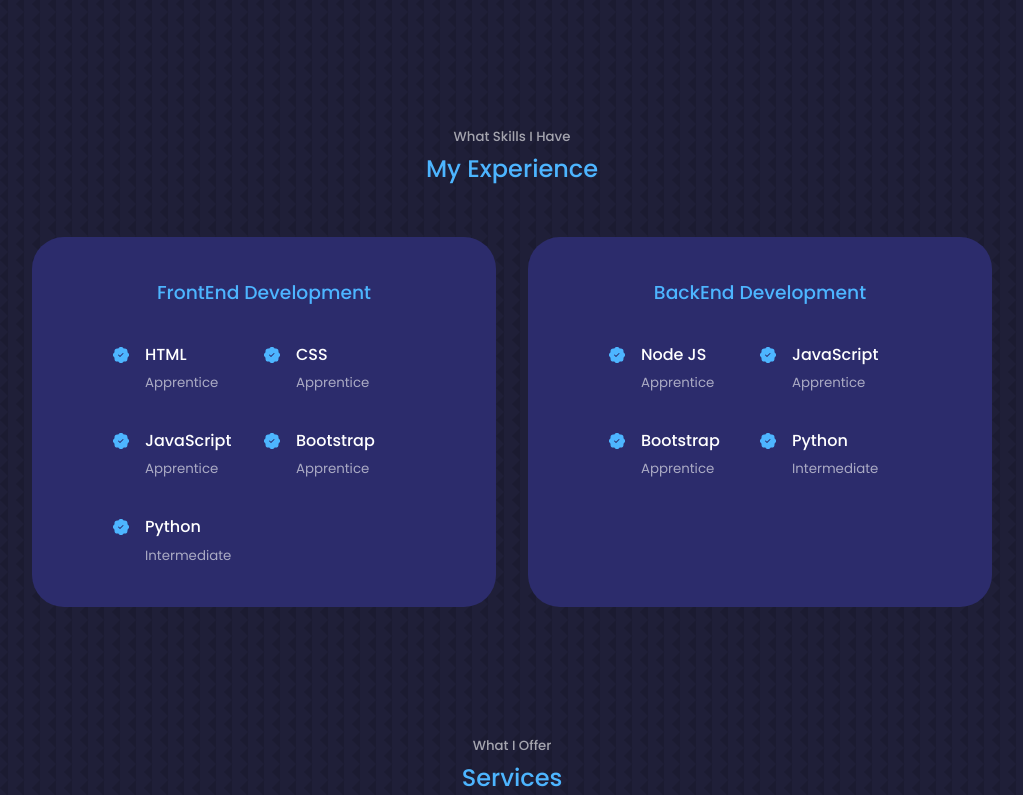
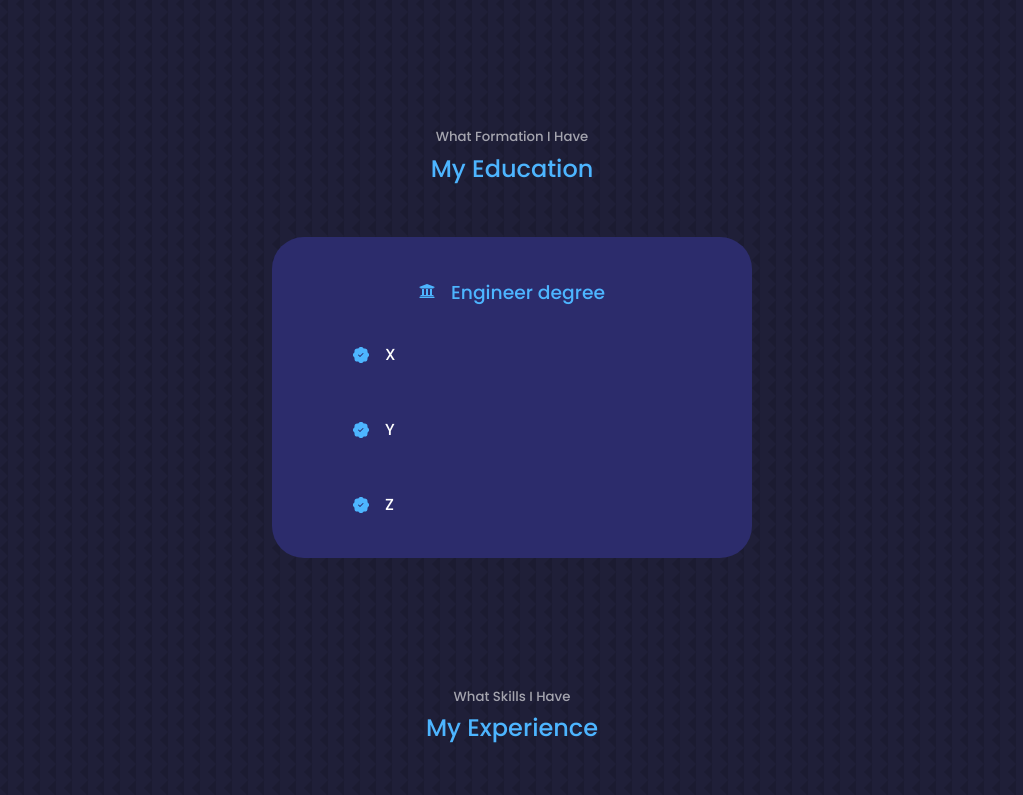
Before and after one commit to AnerVillanueva/React-Portfolio, a React (Create React App) app: page / in a window 1280 px wide. Shown: the part 1524-2319 px from the top of the page, without its empty margins (128-1151 px from the left). Built offline with nearby package versions, Linux system fonts and the light colour scheme; a web font is replaced by a local one.

Commit message:
all done. TODO: deploy

```diff
--- a/package.json
+++ b/package.json
@@ -4,9 +4,11 @@
   "private": true,
   "homepage": "http://AnerVillanueva.github.io/React-Portfolio",
   "dependencies": {
+    "@emailjs/browser": "^3.10.0",
     "@testing-library/jest-dom": "^5.16.5",
     "@testing-library/react": "^13.4.0",
     "@testing-library/user-event": "^13.5.0",
+    "emailjs-com": "^3.2.0",
     "react": "^18.2.0",
     "react-dom": "^18.2.0",
     "react-icons": "^4.7.1",
@@ -15,8 +17,8 @@
   },
   "scripts": {
     "start": "react-scripts start",
-    "predeploy" : "npm run build",
-    "deploy" : "gh-pages -d build",
+    "predeploy": "npm run build",
+    "deploy": "gh-pages -d build",
     "build": "react-scripts build",
     "test": "react-scripts test",
     "eject": "react-scripts eject"
--- a/src/App.jsx
+++ b/src/App.jsx
@@ -2,10 +2,10 @@ import React from 'react'
 import Header from './components/header/header'
 import Nav from './components/nav/nav'
 import About from './components/about/About'
+import Education from './components/Education/education'
 import Experience from './components/experience/experience'
 import Services from './components/services/services'
 import Portfolio from './components/portfolio/portfolio'
-import Testimonials from './components/testimonials/testimonials'
 import Contact from './components/contact/contact'
 import Footer from './components/footer/footer'
 
@@ -15,10 +15,10 @@ const App = () => {
         <Header />
         <Nav />
         <About />
+        <Education/>
         <Experience />
         <Services />
         <Portfolio />
-        <Testimonials />
         <Contact />
         <Footer />
     </>
--- /dev/null
+++ b/src/components/Education/education.css
@@ -0,0 +1,82 @@
+.education__container{
+    display:flex;
+    gap: 1rem;
+    justify-content: center;
+}
+
+.education__container > div{
+    width: 50%;
+    background: var(--color-bg-variant);
+    padding: 2.4rem 5rem;
+    border-radius: 2rem;
+    border: 1px solid transparent;
+    transition: var(--transition);
+}
+
+.education__container > div:hover{
+    background: transparent;
+    border-color: var(--color-primary-variant);
+    cursor: default;
+}
+
+.education__container >div h3{
+    text-align: center;
+    margin-bottom: 2rem;
+    color: var(--color-primary);
+}
+
+.education__content{
+    display: grid;
+    grid-template-columns: 1fr;
+    row-gap: 3rem;
+}
+
+.education__main{
+    display: flex;
+    gap: 1rem;
+    justify-content: center;
+}
+
+.education__main-icon{
+    margin-top: 6px;
+    color: var(--color-primary);
+}
+
+.education__details{
+    display: flex;
+    gap: 1rem;
+}
+
+.education__details-icon{
+    margin-top: 6px;
+    color: var(--color-primary);
+}
+
+/* === MEDIUM DEVICES === */
+@media screen and (max-width: 1024px) {
+    .education__container{
+        grid-template-columns: 1fr;
+    }
+
+    .education__container > div{
+        width: 80%;
+        padding: 2rem;
+        margin: 0 auto;
+    }
+
+    .education__content{
+        padding: 1rem;
+    }
+}
+
+/* === SMALL DEVICES === */
+@media screen and (max-width: 600px) {
+    .education__container {
+        gap: 1rem;
+    }
+
+    .education__container > div{
+        width: 100%;
+        padding: 2rem 1rem;
+    }
+}
--- /dev/null
+++ b/src/components/Education/education.js
@@ -0,0 +1,44 @@
+import React from 'react'
+import './education.css'
+import {BsPatchCheckFill} from 'react-icons/bs'
+import {FaUniversity} from 'react-icons/fa'
+
+const experience = () => {
+    return (
+      <section id='education'>
+        <h5>What Formation I Have</h5>
+        <h2>My Education</h2>
+
+        <div className="container education__container">
+          <div className="Education">
+            <div className='education__main'>
+                <FaUniversity className='education__main-icon'/>
+                <h3>Engineer degree</h3>
+            </div>
+            <div className="education__content">
+              <article className='education__details'>
+                <BsPatchCheckFill className='education__details-icon'/>
+                <div>
+                  <h4>X</h4>
+                </div>
+              </article>
+              <article className='education__details'>
+                <BsPatchCheckFill className='education__details-icon'/>
+                <div>
+                  <h4>Y</h4>
+                </div>
+              </article>
+              <article className='education__details'>
+                <BsPatchCheckFill className='education__details-icon'/>
+                <div>
+                  <h4>Z</h4>
+                </div>
+              </article>
+            </div>
+          </div>
+        </div>
+      </section>
+    )
+  }
+
+  export default experience
--- a/src/components/contact/contact.css
+++ b/src/components/contact/contact.css
@@ -0,0 +1,69 @@
+.container.contact__container{
+    width: 58%;
+    display: grid;
+    grid-template-columns: 30% 58%;
+    gap: 12%;
+}
+
+.contact__options{
+    display: flex;
+    flex-direction: column;
+    gap: 1.2rem;
+}
+
+.contact__option{
+    background: var(--color-bg-variant);
+    padding: 1.2rem;
+    border-radius: 1.2rem;
+    text-align: center;
+    border: 1px solid transparent;
+    transition: var(--transition);
+}
+
+.contact__option:hover{
+    background: transparent;
+    border-color: var(--color-primary-variant);
+}
+
+.contact__option-icon{
+    font-size: 1.5rem;
+    margin-bottom: 0.5rem;
+}
+
+.contact__option a{
+    margin-top: 0.7rem;
+    display: inline-block;
+    font-size: 0.8rem;
+}
+
+/* === FORM === */
+form{
+    display: flex;
+    flex-direction: column;
+    gap: 1.2rem;
+}
+
+input, textarea{
+    width: 100%;
+    padding: 1.5rem;
+    border-radius: 0.5rem;
+    background: transparent;
+    border: 2px solid var(--color-primary-variant);
+    resize: none;
+    color: var(--color-white);
+}
+
+/* === MEDIUM DEVICES === */
+@media screen and (max-width: 1024px) {
+    .container.contact__container{
+        grid-template-columns: 1fr;
+        gap: 2rem;
+    }
+}
+
+/* === SMALL DEVICES === */
+@media screen and (max-width: 600px) {
+    .container.contact__container{
+        width: var(--container-witdh-sm);
+    }
+}
--- a/src/components/contact/contact.jsx
+++ b/src/components/contact/contact.jsx
@@ -1,9 +1,54 @@
 import React from 'react'
 import './contact.css'
+import {MdOutlineEmail} from 'react-icons/md'
+import {BsLinkedin} from 'react-icons/bs'
+import {BsWhatsapp} from 'react-icons/bs'
+import { useRef as UseRef } from 'react';
+import emailjs from '@emailjs/browser';
 
 const contact = () => {
+  const form = UseRef();
+
+  const sendEmail = (e) => {
+    e.preventDefault();
+
+    emailjs.sendForm('service_buky8vq', 'template_eguwifp', form.current, 'wJM-_Ql_-ScMyHCOn')
+  };
+
   return (
-    <section id='contact'>contact</section>
+    <section id='contact'>
+      <h5>Get In Touch</h5>
+      <h2>Contact Me</h2>
+
+      <div className="container contact__container">
+        <div className="contact__options">
+          <article className="contact__option">
+            <MdOutlineEmail className='contact_option-icon'/>
+            <h4>Email</h4>
+            <h5>a.villanueva0046@gmail.com</h5>
+            <a href="mailto:a.villanueva0046@gmail.com" target='_blank'>Send a message</a>
+          </article>
+          <article className="contact__option">
+            <BsLinkedin className='contact_option-icon'/>
+            <h4>Linkedin</h4>
+            <h5>Aner Villanueva Garcia</h5>
+            <a href="https://www.linkedin.com/in/aner-villanueva-garcia-353491212" target='_blank'>Send a message</a>
+          </article>
+          <article className="contact__option">
+            <BsWhatsapp className='contact_option-icon'/>
+            <h4>WhatsApp</h4>
+            <a href="https://api.whatsapp.com/send?phone=+34626259642" target='_blank'>+34 626 259 642</a>
+          </article>
+        </div>
+        <form ref={form} onSubmit={sendEmail}>
+          <input type="text" name="name" placeholder='Your Full Name' required />
+          <input type="email" name="email" placeholder='Your Email' required />
+          <textarea name="message" rows="10" placeholder='Your Message' required></textarea>
+          <button type="submit" className='btn btn-primary'>Send Message</button>
+        </form>
+      </div>
+
+    </section>
   )
 }
 
--- a/src/components/footer/footer.css
+++ b/src/components/footer/footer.css
@@ -0,0 +1,65 @@
+footer{
+    background: var(--color-primary);
+    padding: 3rem 0;
+    text-align: center;
+    font-size: 0.9rem;
+    margin-top: 7rem;
+}
+
+footer a{
+    color: var(--color-bg);
+}
+
+.footer__logo{
+    font-size: 2rem;
+    font-weight: 700;
+    margin-bottom: 2rem;
+    display: inline-block;
+}
+
+.permalinks{
+    display: flex;
+    flex-wrap: wrap;
+    justify-content: center;
+    gap: 2rem;
+    margin: 0 auto 3rem;
+}
+
+.footer__socials{
+    display: flex;
+    justify-content: center;
+    gap: 1rem;
+    margin-bottom: 4rem;
+}
+
+.footer__socials a{
+    background: var(--color-bg);
+    color: var(--color-white);
+    padding: 0.5rem;
+    border-radius: 0.7rem;
+    display: flex;
+    border: 1px solid transparent;
+}
+
+.footer__socials a:hover{
+    background: transparent;
+    color: var(--color-bg);
+    border-color: var(--color-bg);
+}
+
+.footer__copyright{
+    margin-bottom: 6rem;
+    color: var(--color-bg);
+}
+
+/* === SMALL DEVICES === */
+@media screen and (max-width: 600px) {
+    .permalinks{
+        flex-direction: column;
+        gap: 1.5rem;
+    }
+
+    .footer__socials{
+        margin-bottom: 2.6rem;
+    }
+}
--- a/src/components/footer/footer.jsx
+++ b/src/components/footer/footer.jsx
@@ -1,9 +1,34 @@
 import React from 'react'
 import './footer.css'
+import {BsLinkedin} from 'react-icons/bs'
+import {FaGithub} from 'react-icons/fa'
+import {ImInstagram} from 'react-icons/im'
 
 const footer = () => {
   return (
-    <div>footer</div>
+    <footer>
+      <a href="#" className='footer__logo'>ANER</a>
+
+      <ul className='permalinks'>
+        <li><a href="#">Home</a></li>
+        <li><a href="#about">About</a></li>
+        <li><a href="#education">Education</a></li>
+        <li><a href="#experience">Experience</a></li>
+        <li><a href="#services">Services</a></li>
+        <li><a href="#portfolio">Portfolio</a></li>
+        <li><a href="#contact">Home</a></li>
+      </ul>
+
+      <div className='footer__socials'>
+        <a href="https://linkedin.com" target="_blank"><BsLinkedin/></a>
+        <a href="https://github.com" target="_blank"><FaGithub/></a>
+        <a href="https://instagram.com" target="_blank"><ImInstagram/></a>
+      </div>
+
+      <div className="footer__copyright">
+        <small>&copy; ANER. All rights reserved</small>
+      </div>
+    </footer>
   )
 }
 
--- a/src/components/nav/nav.css
+++ b/src/components/nav/nav.css
@@ -28,6 +28,6 @@ nav a:hover{
 }
 
 nav a.active{
-    background: var(--color-bg);
-    color: var(--color-white);
+    background: var(--color-primary);
+    color: var(--color-bg);
 }
--- a/src/components/testimonials/testimonials.jsx
+++ /dev/null
@@ -1,10 +0,0 @@
-import React from 'react'
-import './testimonials.css'
-
-const testimonials = () => {
-  return (
-    <section id='testimonials'>testimonials</section>
-  )
-}
-
-export default testimonials
```
Also changed, not shown: src/components/testimonials/testimonials.css (deleted), 1 other file (tests, documents, lock files or other folders).
